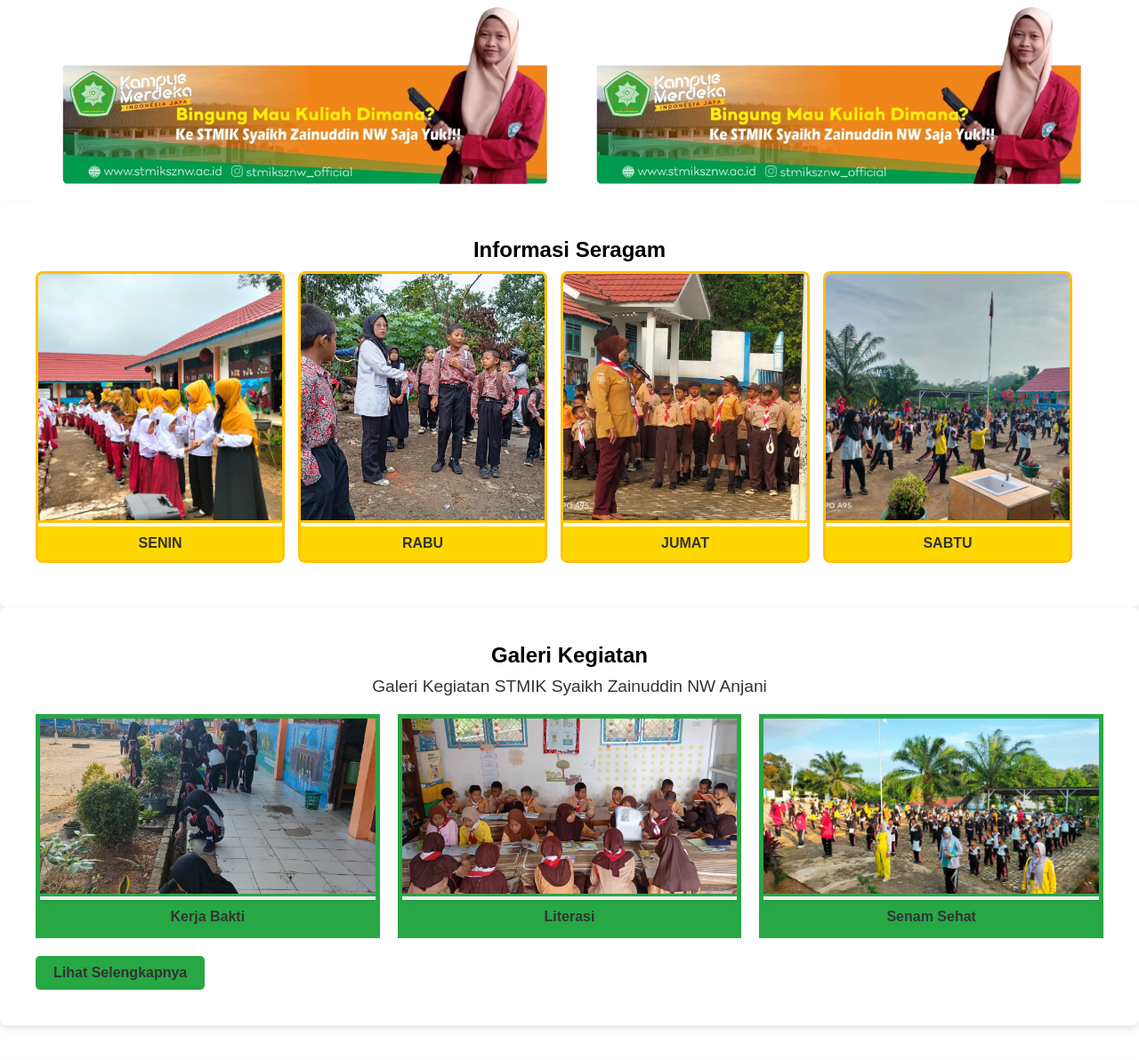
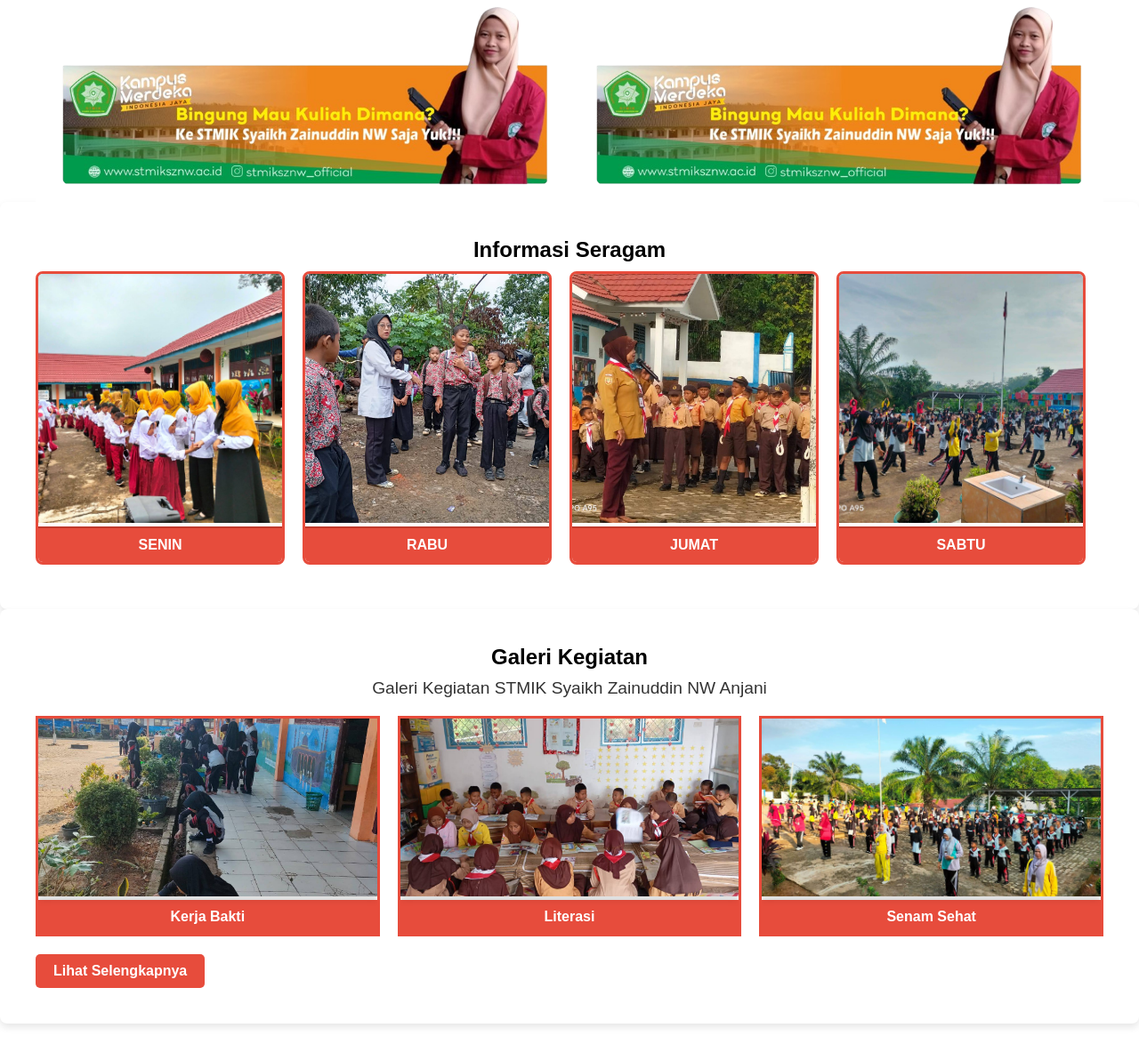
Before and after one commit to rizkyhoaster/sekolah, a PHP site: page / in a window 1280 px wide. Shown: the part 2399-3591 px from the top of the page at 89% size. Run offline with PHP 8.4, Linux system fonts and the light colour scheme.

Commit message:
Update stylei.css

```diff
--- a/stylei.css
+++ b/stylei.css
@@ -188,7 +188,7 @@
 }
 
 .btn-lainnya {
-    background-color: #28a745; /* Warna tombol */
+    background-color: #e74c3c; /* Warna tombol */
     color: #fff; /* Warna teks tombol */
     padding: 10px 20px; /* Jarak dalam tombol */
     text-decoration: none; /* Menghapus garis bawah pada link */
@@ -200,7 +200,7 @@
 }
 
 .btn-lainnya:hover {
-    background-color: #f5a623; /* Warna tombol saat hover */
+    background-color: #f44336; /* Warna tombol saat hover */
     box-shadow: 0 4px 8px rgba(0, 0, 0, 0.3); /* Bayangan lebih besar saat hover */
 }
 
@@ -340,7 +340,7 @@
 }
 /* Heading styling */
 h2 {
-    color: #ffc107;
+    color: black;
     text-align: center;
     margin-bottom: 10px;
 }
@@ -354,7 +354,7 @@
 
 /* Unit Kegiatan Mahasiswa Section */
 .unit-kegiatan {
-    background-color: #ffffff;
+    background-color: #ffffff; /* Putih sebagai warna dasar */
     padding: 40px;
     border-radius: 8px;
     box-shadow: 0 4px 8px rgba(0, 0, 0, 0.1);
@@ -363,90 +363,129 @@
     scroll-behavior: smooth; /* Scroll yang halus */
 }
 
-/* Styling untuk scrollbar */
+/* Scrollbar hanya muncul saat disentuh */
 .unit-kegiatan::-webkit-scrollbar {
     height: 8px; /* Tinggi scrollbar */
 }
 
 .unit-kegiatan::-webkit-scrollbar-thumb {
-    background-color: rgba(0, 0, 0, 0.5); /* Warna scrollbar */
+    background-color: rgba(231, 76, 60, 0.7); /* Merah lembut untuk scrollbar */
     border-radius: 4px; /* Membuat scrollbar lebih melengkung */
 }
 
-.ukm-container {
-    display: flex; /* Membuat elemen saling berbaris horizontal */
-    gap: 15px; /* Jarak antar elemen */
-    overflow-x: auto; /* Scroll horizontal diaktifkan */
-    padding-bottom: 10px; /* Ruang ekstra untuk scrollbar */
-    white-space: nowrap; /* Menjaga elemen tetap dalam satu baris */
-    scroll-snap-type: x mandatory; /* Efek snap pada scroll */
+.unit-kegiatan:hover::-webkit-scrollbar {
+    display: initial; /* Scrollbar muncul saat disentuh */
 }
 
-
-.ukm-item {
-    text-align: center;
-    width: 280px; /* Ukuran item */
-    flex-shrink: 0; /* Menjaga elemen tetap dalam satu baris */
-    scroll-snap-align: center; /* Posisi snap di tengah */
-    background-color: #ffffff; /* Warna latar item */
-    border: 3px solid #ffc107; /* Membuat border lebih tebal */
-    border-radius: 8px;
-    overflow: hidden; /* Menjaga gambar tetap rapi */
+.unit-kegiatan::-webkit-scrollbar {
+    display: none; /* Scrollbar disembunyikan secara default */
 }
 
-/* Membatasi ukuran gambar agar tidak terlalu besar dan sedikit lebih tinggi */
-.ukm-item img {
-    width: 100%;
-    height: 280px; /* Menambah tinggi gambar */
-    border-bottom: 3px solid #ffc107; /* Border bawah pada gambar */
-    transition: transform 0.3s ease-in-out;
-    object-fit: cover;
+/* .ukm-container: Mengatur layout container item UKM */
+.ukm-container {
+    display: flex; /* Membuat elemen saling berbaris horizontal (flexbox) */
+    gap: 20px; /* Memberikan jarak antar elemen dalam container */
+    overflow-x: auto; /* Mengaktifkan scroll horizontal saat konten melebihi lebar container */
+    padding-bottom: 10px; /* Memberikan ruang ekstra untuk scrollbar agar tidak tertutupi konten */
+    white-space: nowrap; /* Menjaga agar elemen-elemen tetap dalam satu baris, tanpa membungkus */
+    scroll-snap-type: x mandatory; /* Efek snap pada scroll horizontal, elemen akan "terpaku" pada titik tertentu saat scroll */
 }
 
-.ukm-item img:hover {
-    transform: scale(1.05);
+/* .ukm-item: Gaya untuk tiap item UKM dalam container */
+.ukm-item {
+    text-align: center; /* Menyelaraskan teks di tengah item */
+    width: 280px; /* Lebar tetap untuk tiap item */
+    flex-shrink: 0; /* Memastikan elemen tidak mengecil saat ukuran container mengecil */
+    scroll-snap-align: center; /* Menyelaraskan tiap item di tengah saat scroll */
+    background-color: #ffffff; /* Latar belakang putih untuk item */
+    border: 3px solid #e74c3c; /* Border merah pada item */
+    border-radius: 8px; /* Sudut melengkung pada item */
+    overflow: hidden; /* Menjaga konten tetap dalam batas item, terutama gambar */
+    position: relative; /* Diperlukan untuk menempatkan elemen pseudo dan kontrol posisi */
+    transition: transform 0.3s ease-in-out, box-shadow 0.3s ease-in-out; /* Transisi halus pada transformasi dan bayangan */
 }
 
-.ukm-item span {
-    display: block;
-    background-color: #ffd700;
-    color: #333;
-    font-weight: bold;
-    padding: 10px;
-    text-transform: uppercase;
-    font-size: 1rem;
+/* .ukm-item::before: Membuat garis merah di atas item saat hover */
+.ukm-item::before {
+    content: ""; /* Tidak ada konten, hanya elemen garis */
+    position: absolute; /* Menempatkan garis secara absolut di atas item */
+    top: 0; /* Posisi atas garis */
+    left: 0; /* Posisi kiri garis */
+    right: 0; /* Posisi kanan garis */
+    height: 5px; /* Tinggi garis */
+    background-color: #e74c3c; /* Warna garis merah */
+    transform: scaleX(0); /* Awalnya, garis tidak terlihat */
+    transform-origin: left; /* Garis berkembang dari kiri ke kanan */
+    transition: transform 0.3s ease-in-out; /* Transisi halus pada perubahan transform */
+    z-index: 2; /* Pastikan garis muncul di atas gambar */
 }
 
-/* Responsiveness */
+/* .ukm-item:hover::before: Mengaktifkan garis saat item di-hover */
+.ukm-item:hover::before {
+    transform: scaleX(1); /* Membuat garis muncul saat hover */
+}
+
+/* .ukm-item img: Mengatur gambar di dalam item */
+.ukm-item img {
+    width: 100%; /* Gambar mengambil lebar penuh item */
+    height: 280px; /* Mengatur tinggi gambar */
+    transition: transform 0.3s ease-in-out; /* Transisi halus saat gambar di-hover */
+    object-fit: cover; /* Menjaga rasio aspek gambar agar tetap pas tanpa distorsi */
+    z-index: 1; /* Gambar berada di bawah garis hover */
+    position: relative; /* Menetapkan posisi relatif agar gambar mengikuti urutan layering */
+}
+
+/* .ukm-item img:hover: Efek zoom saat gambar di-hover */
+.ukm-item img:hover {
+    transform: scale(1.05); /* Memperbesar gambar sedikit saat hover */
+}
+
+/* .ukm-item span: Mengatur gaya teks di bawah gambar */
+.ukm-item span {
+    display: block; /* Membuat span menjadi elemen block agar mengambil lebar penuh */
+    background-color: #e74c3c; /* Latar belakang merah pada teks */
+    color: #ffffff; /* Teks berwarna putih */
+    font-weight: bold; /* Menebalkan teks */
+    padding: 10px; /* Memberikan padding di sekitar teks */
+    text-transform: uppercase; /* Menyusun teks menjadi kapital semua */
+    font-size: 1rem; /* Ukuran font teks */
+    border-top: 2px solid #c0392b; /* Garis aksen merah gelap di bagian atas */
+}
+
+/* Responsiveness: Menyesuaikan layout pada layar lebih kecil */
+
+/* Pada layar lebih kecil dari 768px */
 @media (max-width: 768px) {
     .ukm-container {
-        gap: 15px;
-        padding-left: 10px;
-        padding-right: 10px;
+        gap: 15px; /* Mengurangi jarak antar elemen */
+        padding-left: 10px; /* Menambahkan padding kiri */
+        padding-right: 10px; /* Menambahkan padding kanan */
     }
 
     .ukm-item {
-        width: 250px;
+        width: 250px; /* Mengurangi lebar item agar lebih sesuai dengan layar kecil */
     }
 
     .ukm-item span {
-        font-size: 0.9rem;
+        font-size: 0.9rem; /* Menurunkan ukuran font teks */
     }
 }
 
+/* Pada layar lebih kecil dari 480px */
 @media (max-width: 480px) {
     .ukm-container {
-        overflow-x: scroll; /* Memastikan scroll horizontal pada layar kecil */
+        overflow-x: scroll; /* Memastikan scroll horizontal aktif pada layar kecil */
     }
 
     .ukm-item {
-        width: 210px;
+        width: 210px; /* Lebar item lebih kecil lagi untuk perangkat kecil */
     }
 
     .ukm-item span {
-        font-size: 0.8rem;
+        font-size: 0.8rem; /* Menurunkan ukuran font teks lebih lanjut */
     }
 }
+
 
 /* Galeri Kegiatan Section */
 .galeri-kegiatan {
@@ -466,22 +505,42 @@
 
 .galeri-item {
     text-align: center;
-    width: 100%; /* Sesuaikan dengan grid */
-    border: 5px solid #28a745;  /* Border lebih tebal */
+    width: 100%;
+    border: 3px solid #e74c3c;  /* Border lebih tebal */
     position: relative; /* Menambahkan posisi relatif untuk kontrol posisi anak-anak */
     overflow: hidden;   /* Menghindari gambar melampaui batas container saat di-hover */
     border-radius: 0;   /* Pastikan container tidak memiliki lengkungan */
+    transition: transform 0.3s ease-in-out, box-shadow 0.3s ease-in-out;
+}
+
+/* Menambahkan garis hover di atas gambar */
+.galeri-item::before {
+    content: "";
+    position: absolute;
+    top: 0;
+    left: 0;
+    right: 0;
+    height: 5px;
+    background-color: #e74c3c; /* Warna garis */
+    transform: scaleX(0); /* Awalnya tidak terlihat */
+    transform-origin: left;
+    transition: transform 0.3s ease-in-out;
+    z-index: 2; /* Garis di atas gambar */
+}
+
+.galeri-item:hover::before {
+    transform: scaleX(1); /* Garis muncul saat hover */
 }
 
 .galeri-item img {
-    width: 100%; /* Gambar mengikuti lebar container */
-    height: 200px; /* Tetapkan tinggi untuk membuat gambar berbentuk kotak */
-    border-radius: 0; /* Tidak ada lengkungan, gambar berbentuk kotak */
-    object-fit: cover; /* Mengisi kotak tanpa distorsi */
+    width: 100%;
+    height: 200px;
+    border-radius: 0;
+    object-fit: cover;
     box-shadow: 0 4px 8px rgba(0, 0, 0, 0.1); /* Bayangan untuk tampilan lebih menarik */
-    transition: transform 0.3s ease-in-out; /* Efek transisi saat hover */
-    border-bottom: 3px solid #28a745; /* Border bawah pada gambar */
-    margin-bottom: 0; /* Menghilangkan jarak bawah pada gambar */
+    transition: transform 0.3s ease-in-out;
+    z-index: 1; /* Gambar di bawah garis hover */
+    position: relative;
 }
 
 /* Hover efek untuk memperbesar gambar */
@@ -491,22 +550,40 @@
 
 /* Judul atau keterangan di bawah gambar */
 .galeri-item span {
-    display: block;  /* Mengubah span menjadi elemen block agar bisa mengambil seluruh lebar */
-    margin-top: 0;  /* Menghilangkan jarak atas agar lebih rapat dengan gambar */
-    font-weight: bold;  /* Membuat teks menjadi tebal */
-    color: #333;  /* Mengubah warna teks menjadi putih untuk kontras dengan latar belakang hijau */
-    background-color: #28a745;  /* Memberikan latar belakang warna hijau */
-    padding: 10px;  /* Menambahkan padding di dalam span agar teks tidak terlalu rapat dengan tepi */
-    width: 100%;    /* Mengatur lebar span menjadi 100% dari lebar elemen induk */
+    display: block;
+    font-weight: bold;
+    color: #ffffff; /* Teks berwarna putih */
+    background-color: #e74c3c; /* Warna latar belakang span */
+    padding: 10px;
+    margin-top: 0;
+    width: 100%;
+    box-shadow: 0 -3px 5px rgba(0, 0, 0, 0.1); /* Tambahkan bayangan untuk elegansi */
 }
-/* Galeri Video Section */
-.galeri-video {
-    background-color: #ffffff; /* Menetapkan warna latar belakang putih untuk galeri */
-    padding: 40px; /* Memberikan ruang dalam di sekitar konten */
-    border-radius: 8px; /* Menambahkan sudut melengkung pada galeri */
-    box-shadow: 0 4px 8px rgba(0, 0, 0, 0.1); /* Memberikan bayangan halus untuk efek kedalaman */
-    max-width: 100%; /* Menghindari galeri meluas lebih dari lebar layar */
-    margin: 0 auto; /* Menjaga galeri agar selalu berada di tengah layar */
+
+/* Responsif */
+@media (max-width: 768px) {
+    .galeri-container {
+        grid-template-columns: repeat(auto-fit, minmax(150px, 1fr));
+        gap: 15px;
+    }
+
+    .galeri-item img {
+        height: 150px; /* Kurangi tinggi untuk layar kecil */
+    }
+
+    .galeri-item span {
+        font-size: 0.9rem; /* Sesuaikan ukuran teks */
+    }
+}
+
+@media (max-width: 480px) {
+    .galeri-item img {
+        height: 120px; /* Kurangi tinggi lebih jauh untuk layar kecil */
+    }
+
+    .galeri-item span {
+        font-size: 0.8rem; /* Teks lebih kecil */
+    }
 }
 
 /* Kontainer Video */
@@ -535,8 +612,8 @@
     margin-top: 20px; /* Memberikan jarak atas antara video dan link */
     font-weight: bold; /* Menebalkan teks link */
     text-decoration: none; /* Menghapus garis bawah pada link */
-    color: #333; /* Menetapkan warna teks link menjadi abu-abu gelap */
-    background-color: #28a745; /* Menetapkan warna latar belakang hijau pada link */
+    color: #ffffff; /* Menetapkan warna teks link menjadi abu-abu gelap */
+    background-color: #e74c3c; /* Menetapkan warna latar belakang hijau pada link */
     padding: 10px 20px; /* Menambahkan ruang di dalam link */
     border-radius: 5px; /* Memberikan sudut melengkung pada tombol link */
     transition: background-color 0.3s; /* Efek transisi pada perubahan warna latar belakang saat hover */
@@ -544,7 +621,7 @@
 
 /* Efek hover pada link "Lihat Selengkapnya" */
 a.lihat-selengkapnya:hover {
-    background-color: #218838; /* Mengubah warna latar belakang menjadi hijau gelap saat hover */
+    background-color: #f44336; /* Mengubah warna latar belakang menjadi hijau gelap saat hover */
 }
 
 /* Media Query untuk layar kecil (misalnya ponsel) */
@@ -610,7 +687,7 @@
     position: relative; /* Dibutuhkan untuk pseudo-elemen */
     background: #fff;
     border-radius: 10px; /* Sudut melengkung untuk kartu */
-    border: 1px solid #28a745; /* Border hijau lebih tebal */
+    border: 1px solid #e74c3c; /* Border hijau lebih tebal */
     box-shadow: 0 2px 10px rgba(0, 0, 0, 0.1);
     padding: 20px; /* Padding dalam kartu */
     text-align: center;
@@ -625,7 +702,7 @@
     left: 0;
     width: 100%;
     height: 5px; /* Ketebalan garis hijau */
-    background-color: #28a745; /* Warna hijau */
+    background-color: #e74c3c; /* Warna hijau */
     border-top-left-radius: 10px; /* Menyesuaikan dengan border-radius kartu */
     border-top-right-radius: 10px; /* Menyesuaikan dengan border-radius kartu */
 }
@@ -641,7 +718,7 @@
         width: 110px; /* Ukuran gambar */
         height: 110px; /* Ukuran gambar */
         border-radius: 50%; /* Membuat border lingkaran */
-        border: 3px solid #28a745; /* Border dengan warna dan ketebalan */
+        border: 3px solid #e74c3c; /* Border dengan warna dan ketebalan */
         object-fit: cover; /* Agar gambar tidak terdistorsi */
         margin-bottom: 5px; /* Menambahkan margin bawah */
     }
```
